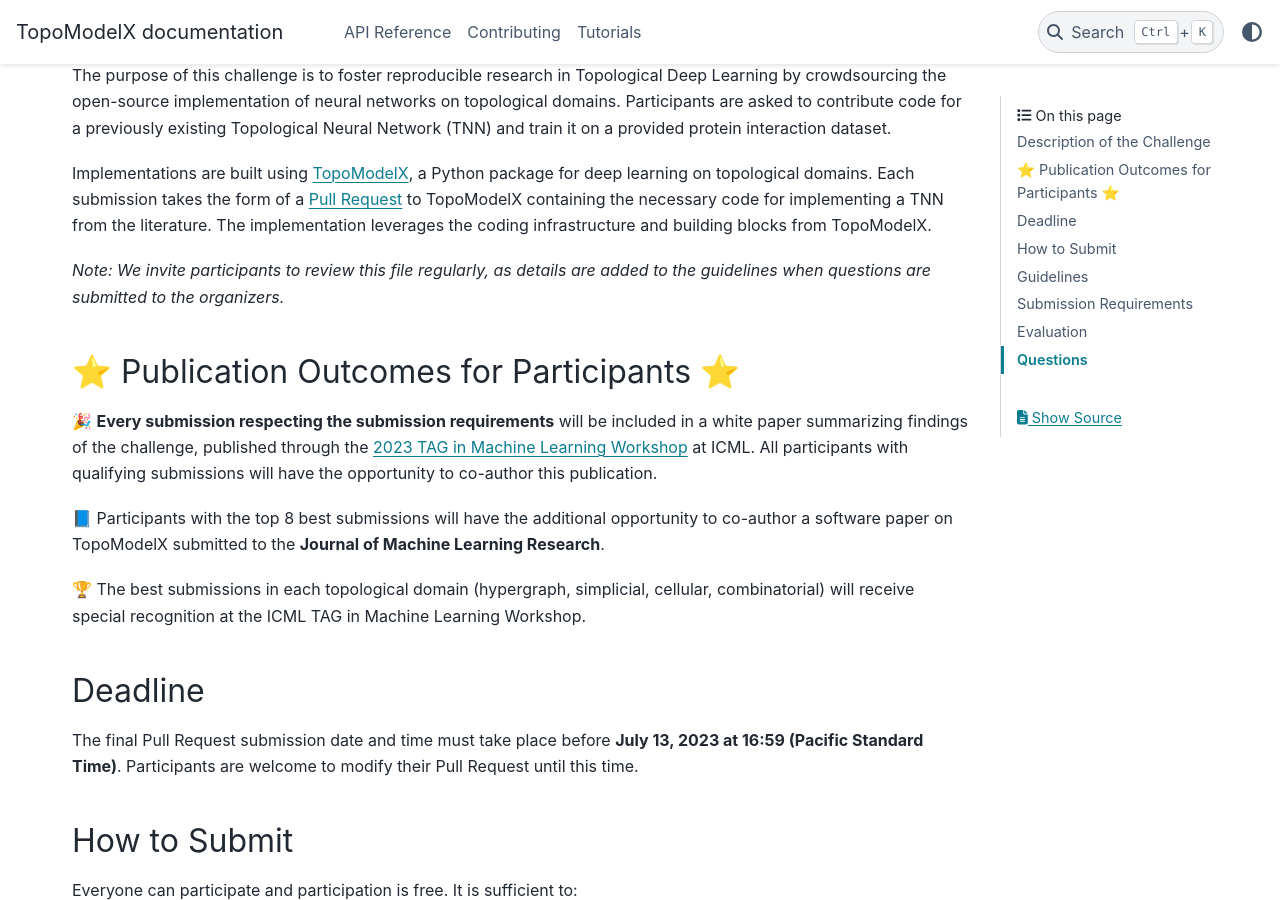
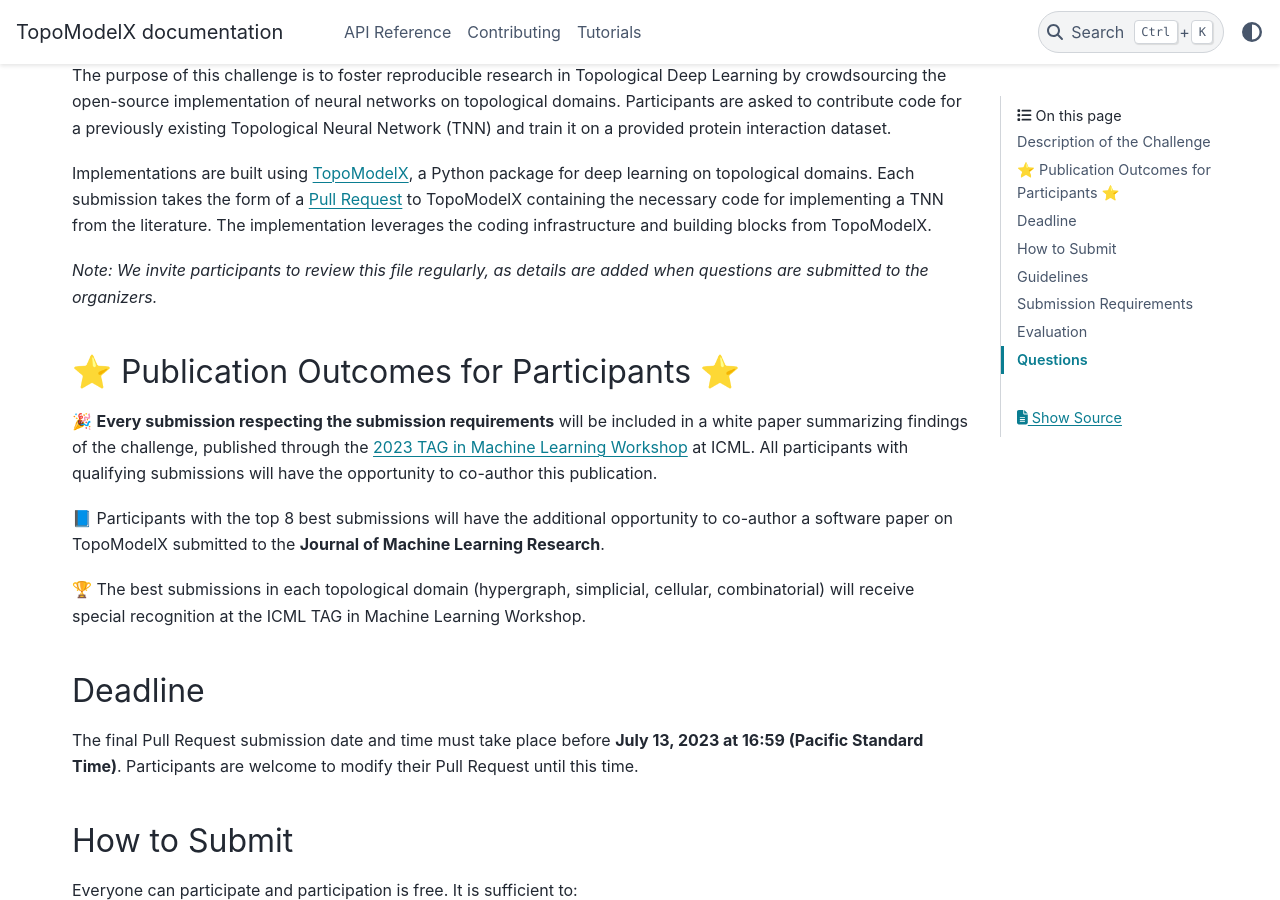
Before and after one commit to pyt-team/TopoModelX, a Sphinx documentation site: the page built from docs/challenge/index.rst, in a window 1280 px wide and 900 px high, scrolled down 415 px. Built offline with Sphinx 7.4.7 and the PyData theme 0.15.4, drawn with Linux system fonts in a browser that asks for light colours.

Commit message:
Update index.rst

```diff
--- a/docs/challenge/index.rst
+++ b/docs/challenge/index.rst
@@ -12,7 +12,7 @@ The purpose of this challenge is to foster reproducible research in Topological
 
 Implementations are built using  `TopoModelX <https://github.com/pyt-team/TopoModelX/tree/main/topomodelx>`_, a Python package for deep learning on topological domains. Each submission takes the form of a  `Pull Request <https://github.com/pyt-team/TopoModelX/pulls>`_ to TopoModelX containing the necessary code for implementing a TNN from the literature. The implementation leverages the coding infrastructure and building blocks from TopoModelX.
 
-*Note:* *We invite participants to review this file regularly, as details are added to the guidelines when questions are submitted to the organizers.*
+*Note:* *We invite participants to review this file regularly, as details are added when questions are submitted to the organizers.*
 
 ⭐️ Publication Outcomes for Participants ⭐️
 -------------
```
